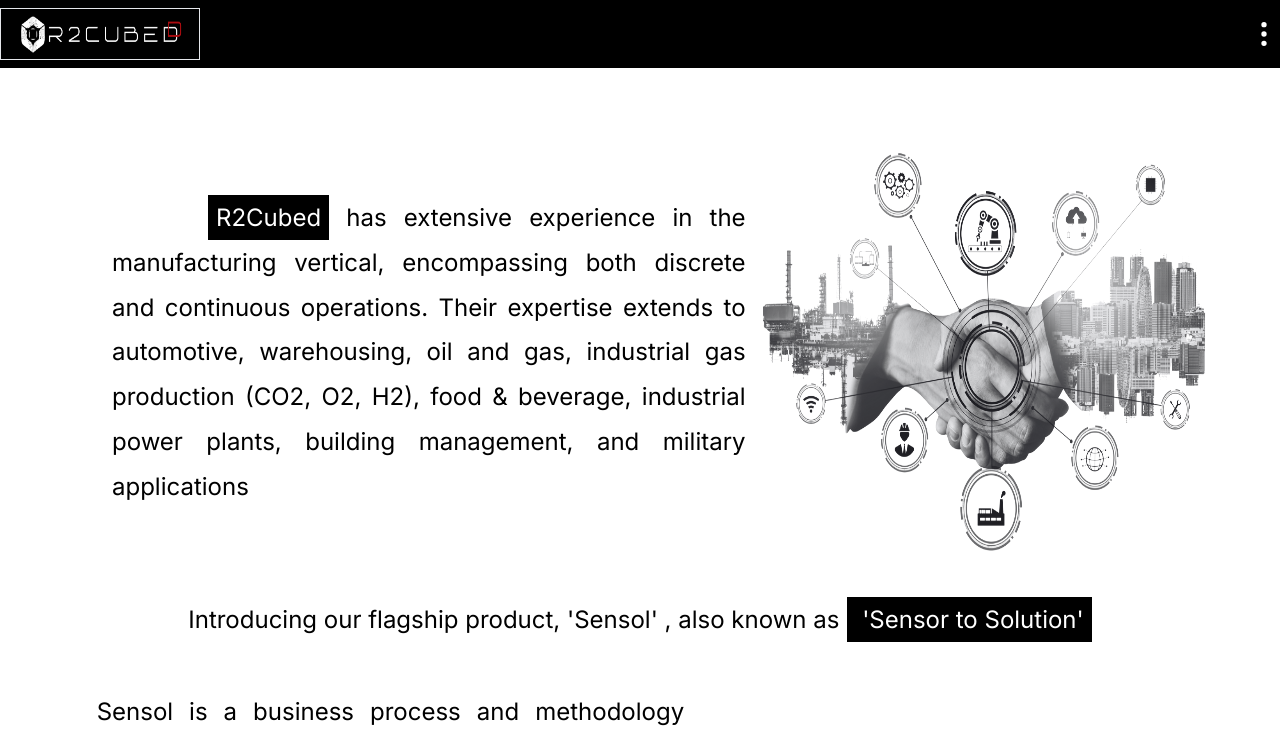
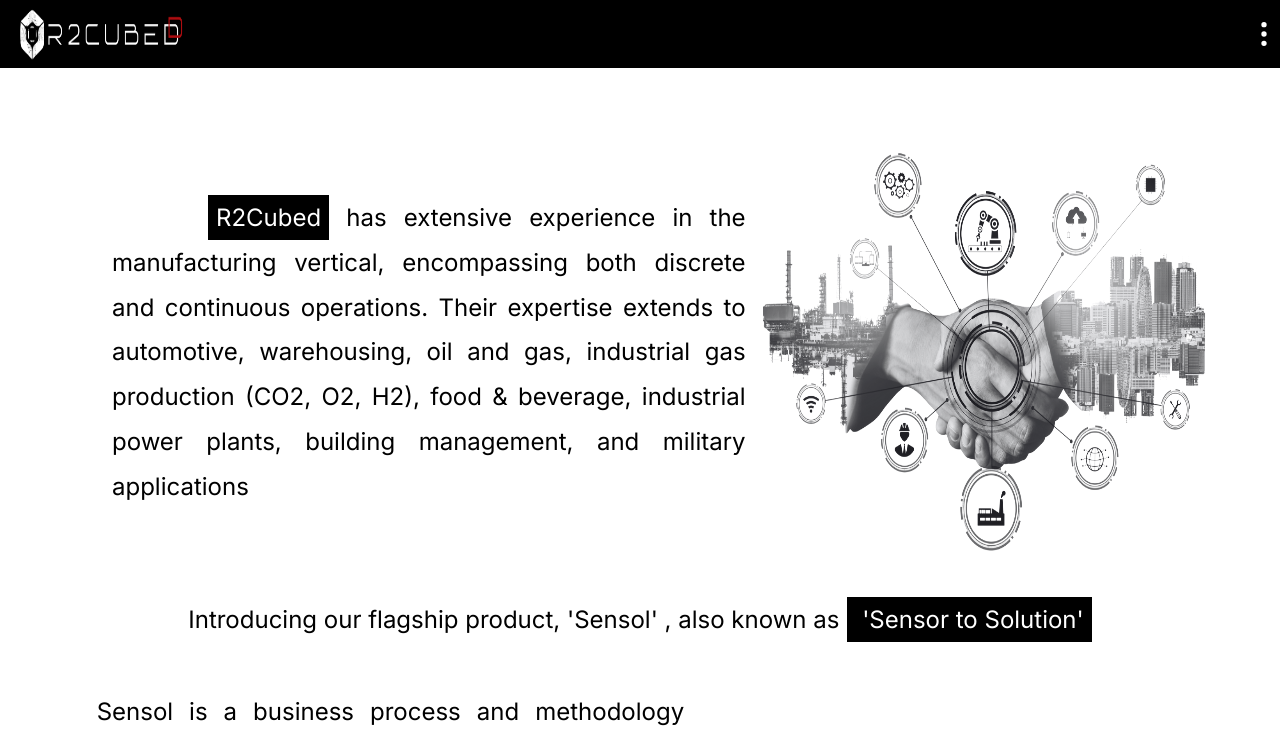
Before and after one commit to Maheendran/R2CUBED, a Next.js app: page /about in a window 1280 px wide. Shown: the top 732 px of the page. Built offline with nearby package versions, Linux system fonts and the light colour scheme.

Commit message:
updated logo

```diff
--- a/src/app/components/newNavb/NewNav.jsx
+++ b/src/app/components/newNavb/NewNav.jsx
@@ -20,7 +20,7 @@ const NewNav = () => {
       overflow-hidden
        `}
         >
-          <div className="  border  w-[12.5rem] h-[6.5vh]  my-auto   px-2">
+          <div className="    w-[12.5rem] h-full  my-auto   px-2">
             <Link href="/">
               <img
                 id="logo"
```
